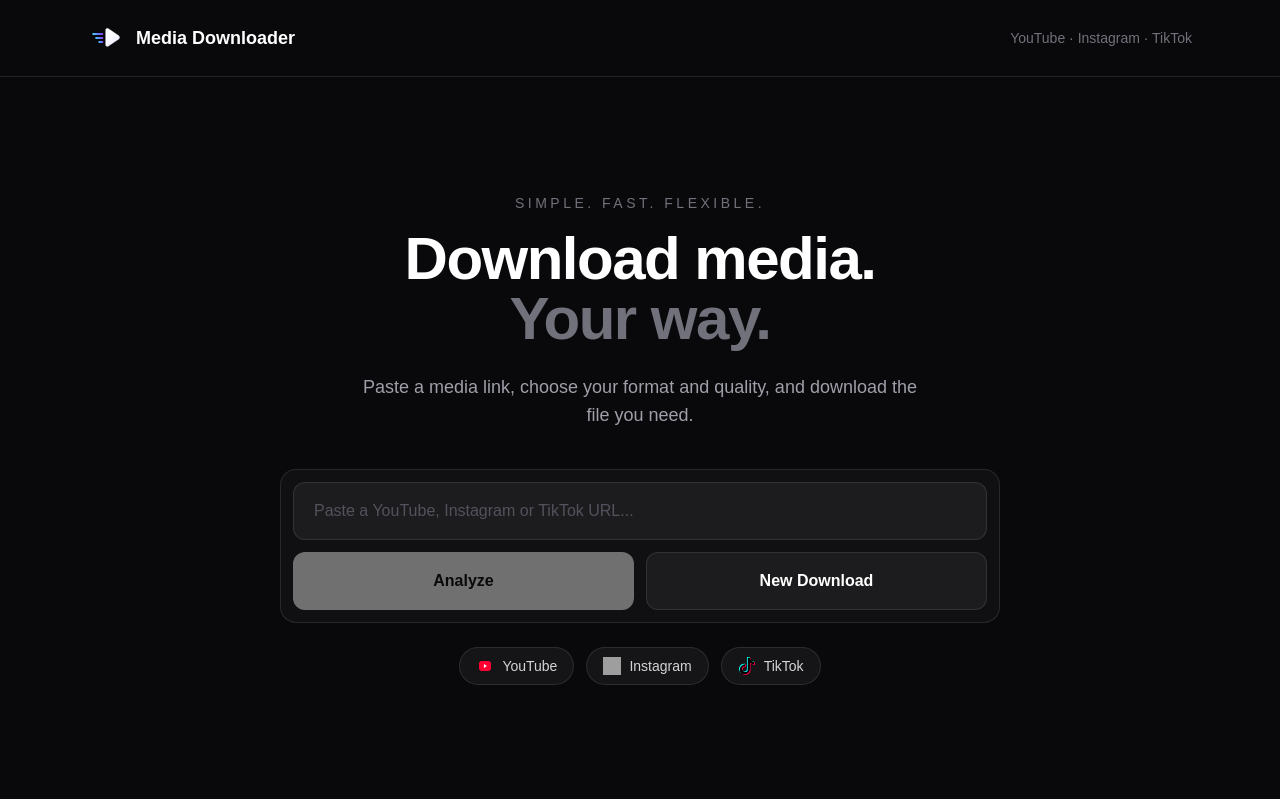
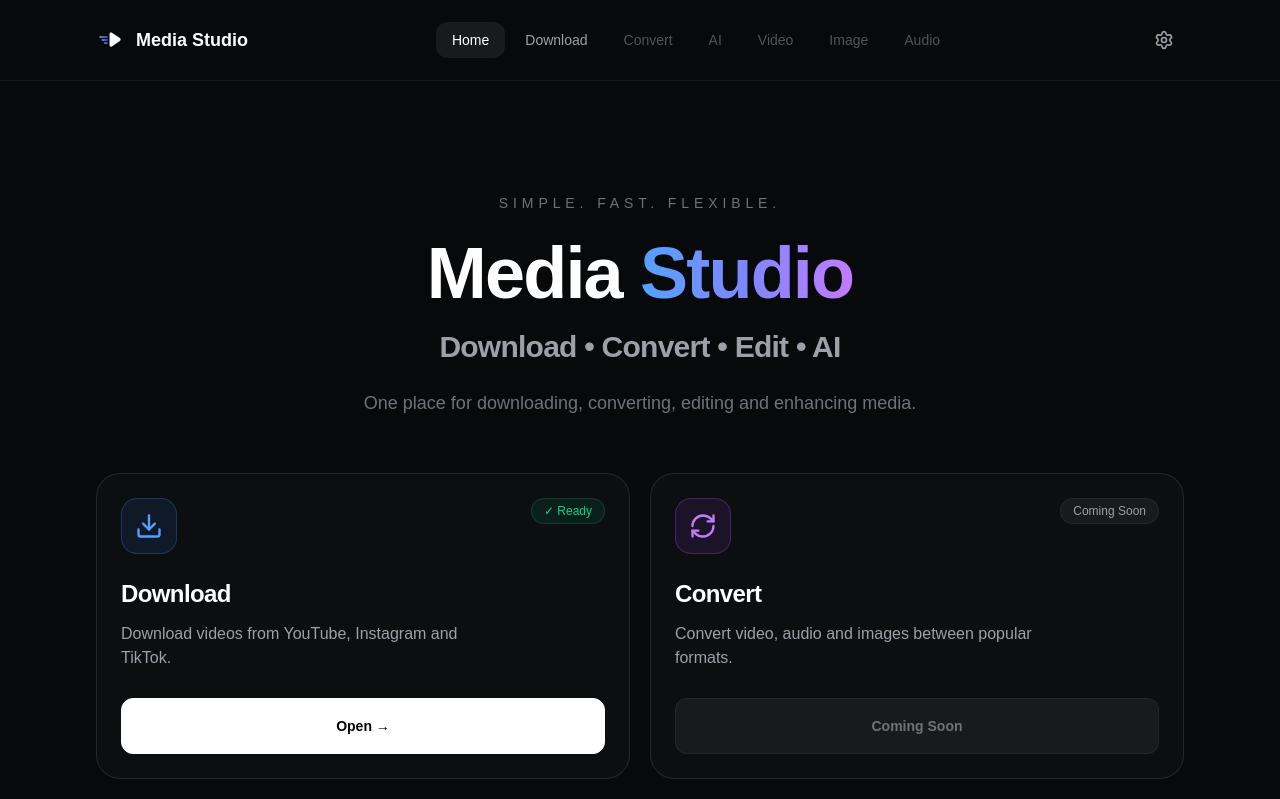
Before and after one commit to FilippSt19/media-downloader, a Next.js app in the folder frontend/: page / in a window 1280 px wide. Shown: the top 799 px of the page. Built offline with nearby package versions, Linux system fonts and the light colour scheme; no server answers; grey boxes are pictures that could not be loaded.

Commit message:
introduce Media Studio dashboard layout and dedicated download page

```diff
--- /dev/null
+++ b/frontend/app/download/page.tsx
@@ -0,0 +1,11 @@
+import Downloader from "@/components/Downloader";
+import Header from "@/components/Header";
+
+export default function Home() {
+  return (
+    <main className="flex min-h-screen flex-col bg-zinc-950 text-white">
+      <Header />
+      <Downloader />
+    </main>
+  );
+}
--- a/frontend/app/page.tsx
+++ b/frontend/app/page.tsx
@@ -1,11 +1,179 @@
-import Downloader from "@/components/Downloader";
-import Header from "@/components/Header";
+import Link from "next/link";
+import {
+  AudioLines,
+  Download,
+  ImageIcon,
+  RefreshCw,
+  Scissors,
+  Settings,
+  Sparkles,
+} from "lucide-react";
 
-export default function Home() {
+import ToolCard from "@/components/ToolCard";
+
+const tools = [
+  {
+    title: "Download",
+    description:
+      "Download videos from YouTube, Instagram and TikTok.",
+    href: "/download",
+    icon: Download,
+    status: "ready" as const,
+    accent: "blue" as const,
+  },
+  {
+    title: "Convert",
+    description:
+      "Convert video, audio and images between popular formats.",
+    icon: RefreshCw,
+    accent: "purple" as const,
+  },
+  {
+    title: "AI",
+    description:
+      "Generate automatic subtitles, translations and summaries.",
+    icon: Sparkles,
+    accent: "purple" as const,
+  },
+  {
+    title: "Video Tools",
+    description:
+      "Trim, merge, resize and compress your videos.",
+    icon: Scissors,
+    accent: "pink" as const,
+  },
+  {
+    title: "Image Tools",
+    description:
+      "Remove backgrounds, extract text and compress images.",
+    icon: ImageIcon,
+    accent: "green" as const,
+  },
+  {
+    title: "Audio Tools",
+    description:
+      "Remove noise, normalize audio and enhance voices.",
+    icon: AudioLines,
+    accent: "orange" as const,
+  },
+];
+
+export default function HomePage() {
   return (
-    <main className="flex min-h-screen flex-col bg-zinc-950 text-white">
-      <Header />
-      <Downloader />
+    <main className="min-h-screen bg-[#08090b] text-white">
+      <header className="border-b border-white/[0.06]">
+        <div className="mx-auto flex h-20 w-full max-w-6xl items-center justify-between px-5 sm:px-8">
+          <Link
+            href="/"
+            className="flex items-center gap-3 font-bold"
+          >
+            <img
+              src="/media_logo.svg"
+              alt="Media Studio"
+              className="h-7 w-7"
+            />
+
+            <span className="text-lg">
+              Media Studio
+            </span>
+          </Link>
+
+          <nav className="hidden items-center gap-1 md:flex">
+            <Link
+              href="/"
+              className="rounded-xl bg-white/[0.07] px-4 py-2 text-sm font-medium"
+            >
+              Home
+            </Link>
+
+            <Link
+              href="/download"
+              className="rounded-xl px-4 py-2 text-sm text-zinc-400 transition hover:bg-white/[0.05] hover:text-white"
+            >
+              Download
+            </Link>
+
+            <span className="rounded-xl px-4 py-2 text-sm text-zinc-600">
+              Convert
+            </span>
+
+            <span className="rounded-xl px-4 py-2 text-sm text-zinc-600">
+              AI
+            </span>
+
+            <span className="rounded-xl px-4 py-2 text-sm text-zinc-600">
+              Video
+            </span>
+
+            <span className="rounded-xl px-4 py-2 text-sm text-zinc-600">
+              Image
+            </span>
+
+            <span className="rounded-xl px-4 py-2 text-sm text-zinc-600">
+              Audio
+            </span>
+          </nav>
+
+          <button
+            type="button"
+            aria-label="Settings"
+            className="flex h-10 w-10 items-center justify-center rounded-xl text-zinc-400 transition hover:bg-white/[0.06] hover:text-white"
+          >
+            <Settings className="h-5 w-5" />
+          </button>
+        </div>
+      </header>
+
+      <section className="mx-auto w-full max-w-6xl px-5 pb-20 pt-20 sm:px-8 sm:pt-28">
+        <div className="mx-auto max-w-3xl text-center">
+          <p className="text-xs font-medium uppercase tracking-[0.35em] text-zinc-500 sm:text-sm">
+            Simple. Fast. Flexible.
+          </p>
+
+          <h1 className="mt-6 text-5xl font-bold tracking-tight sm:text-6xl lg:text-7xl">
+            Media{" "}
+            <span className="bg-gradient-to-r from-blue-400 via-indigo-400 to-purple-400 bg-clip-text text-transparent">
+              Studio
+            </span>
+          </h1>
+
+          <h2 className="mt-5 text-2xl font-semibold tracking-tight text-zinc-400 sm:text-3xl">
+            Download • Convert • Edit • AI
+          </h2>
+
+          <p className="mx-auto mt-6 max-w-2xl text-base leading-7 text-zinc-500 sm:text-lg">
+            One place for downloading, converting,
+            editing and enhancing media.
+          </p>
+        </div>
+
+        <div className="mt-14 grid grid-cols-1 gap-5 md:grid-cols-2">
+          {tools.map((tool) => (
+            <ToolCard
+              key={tool.title}
+              {...tool}
+            />
+          ))}
+        </div>
+      </section>
+
+      <footer className="border-t border-white/[0.05]">
+        <div className="mx-auto flex w-full max-w-6xl flex-col gap-4 px-5 py-8 text-xs text-zinc-600 sm:flex-row sm:items-end sm:justify-between sm:px-8">
+          <div>
+            <p className="font-semibold text-zinc-400">
+              Media Studio
+            </p>
+
+            <p className="mt-1">
+              Built for creators.
+            </p>
+          </div>
+
+          <div className="sm:text-right">
+            <p>v1.0.0</p>
+          </div>
+        </div>
+      </footer>
     </main>
   );
 }
--- /dev/null
+++ b/frontend/components/ToolCard.tsx
@@ -0,0 +1,136 @@
+import Link from "next/link";
+import type { LucideIcon } from "lucide-react";
+
+type ToolCardProps = {
+  title: string;
+  description: string;
+  href?: string;
+  icon: LucideIcon;
+  status?: "ready" | "coming-soon";
+  accent: "blue" | "purple" | "pink" | "green" | "orange";
+};
+
+const accentClasses = {
+  blue: {
+    icon: "text-blue-400",
+    background: "bg-blue-500/10",
+    border: "border-blue-500/30",
+    glow: "hover:shadow-[0_0_45px_rgba(59,130,246,0.12)]",
+  },
+
+  purple: {
+    icon: "text-purple-400",
+    background: "bg-purple-500/10",
+    border: "border-purple-500/30",
+    glow: "hover:shadow-[0_0_45px_rgba(168,85,247,0.12)]",
+  },
+
+  pink: {
+    icon: "text-pink-400",
+    background: "bg-pink-500/10",
+    border: "border-pink-500/30",
+    glow: "hover:shadow-[0_0_45px_rgba(236,72,153,0.12)]",
+  },
+
+  green: {
+    icon: "text-emerald-400",
+    background: "bg-emerald-500/10",
+    border: "border-emerald-500/30",
+    glow: "hover:shadow-[0_0_45px_rgba(16,185,129,0.12)]",
+  },
+
+  orange: {
+    icon: "text-amber-400",
+    background: "bg-amber-500/10",
+    border: "border-amber-500/30",
+    glow: "hover:shadow-[0_0_45px_rgba(245,158,11,0.12)]",
+  },
+};
+
+export default function ToolCard({
+  title,
+  description,
+  href,
+  icon: Icon,
+  status = "coming-soon",
+  accent,
+}: ToolCardProps) {
+  const colors = accentClasses[accent];
+  const isReady = status === "ready";
+
+  const content = (
+    <article
+      className={`
+        group flex h-full flex-col rounded-3xl
+        border border-white/10 bg-white/[0.025] p-6
+        transition-all duration-300
+        hover:-translate-y-2 hover:scale-[1.015] hover:border-white/20
+        active:scale-[0.985]
+        ${colors.glow}
+      `}
+    >
+      <div className="flex items-start justify-between gap-4">
+        <div
+          className={`
+            flex h-14 w-14 items-center justify-center
+            rounded-2xl border
+            ${colors.background}
+            ${colors.border}
+          `}
+        >
+          <Icon
+            className={`h-7 w-7 ${colors.icon}`}
+            strokeWidth={2}
+          />
+        </div>
+
+        {isReady ? (
+          <span className="rounded-full border border-emerald-500/20 bg-emerald-500/10 px-3 py-1 text-xs font-medium text-emerald-400">
+            ✓ Ready
+          </span>
+        ) : (
+          <span className="rounded-full border border-white/5 bg-white/[0.05] px-3 py-1 text-xs text-zinc-400">
+            Coming Soon
+          </span>
+        )}
+      </div>
+
+      <div className="mt-6 flex-1">
+        <h2 className="text-2xl font-bold tracking-tight text-white">
+          {title}
+        </h2>
+
+        <p className="mt-3 max-w-sm text-sm leading-6 text-zinc-400 sm:text-base">
+          {description}
+        </p>
+      </div>
+
+      <div
+        className={`
+          mt-7 flex h-14 items-center justify-center rounded-xl
+          border text-sm font-semibold transition
+          ${
+            isReady
+              ? "border-white bg-white text-black group-hover:bg-zinc-200"
+              : "border-white/5 bg-white/[0.05] text-zinc-500"
+          }
+        `}
+      >
+        {isReady ? "Open →" : "Coming Soon"}
+      </div>
+    </article>
+  );
+
+  if (isReady && href) {
+    return (
+      <Link
+        href={href}
+        className="block h-full cursor-pointer"
+      >
+        {content}
+      </Link>
+    );
+  }
+
+  return content;
+}
--- a/frontend/package.json
+++ b/frontend/package.json
@@ -9,6 +9,7 @@
     "lint": "eslint"
   },
   "dependencies": {
+    "lucide-react": "^1.46.0",
     "next": "16.3.0",
     "react": "19.2.8",
     "react-dom": "19.2.8",
```
Also changed, not shown: 1 other file (tests, documents, lock files or other folders).
